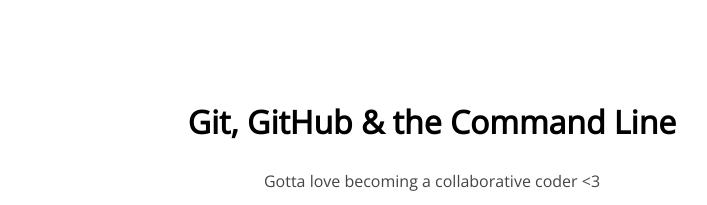
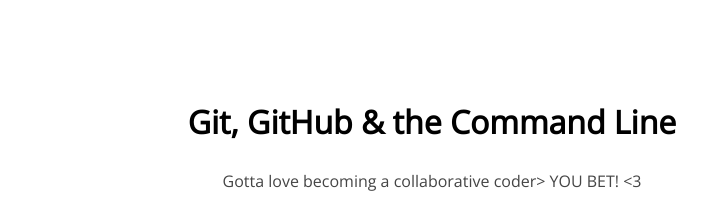
Before and after one commit to roisabreuer/105-project, a plain HTML site: page index.html in a window 1280 px wide. Shown: the top 205 px of the page, without its empty margins (208-915 px from the left). Drawn offline with nearby package versions, Linux system fonts and the light colour scheme.

Commit message:
changed sub heading

```diff
--- a/index.html
+++ b/index.html
@@ -9,7 +9,7 @@
 <body>
 	<section>
 		<h1>Git, GitHub & the Command Line</h1>
-		<p>Gotta love becoming a collaborative coder <3</p>
+		<p>Gotta love becoming a collaborative coder> YOU BET! <3</p>
 		<img src="img/happy-blue-robot.png">
 	</section>
 </body>
```
